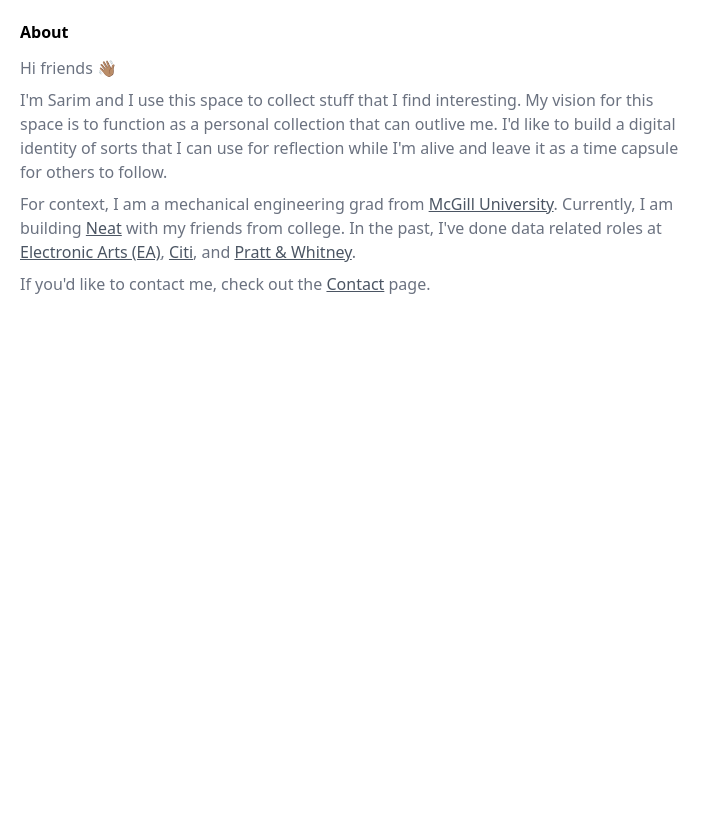
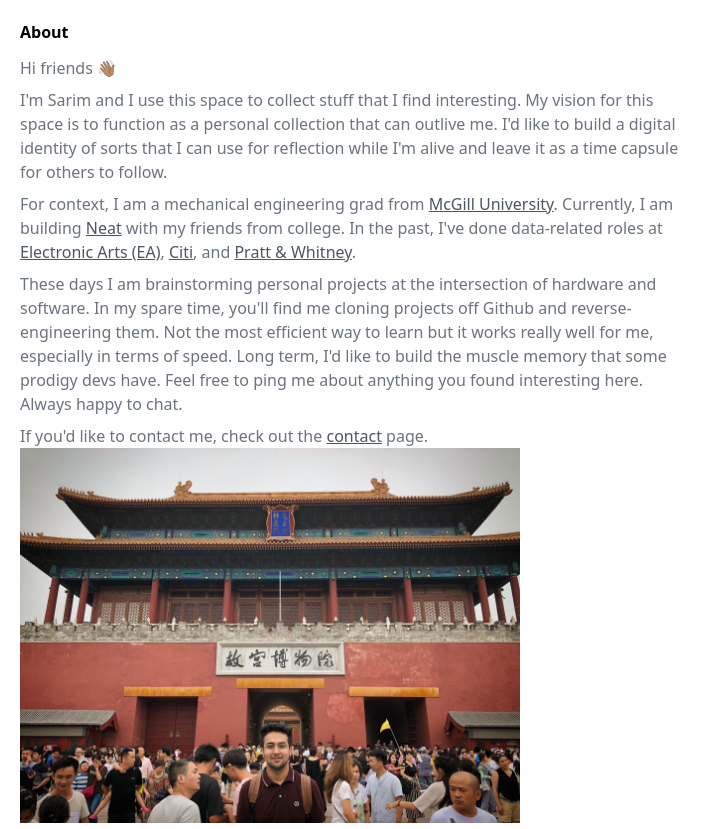
Before and after one commit to sarimrmalik/blog, a Next.js app: page /about in a window 1280 px wide. Shown: the whole page, without its empty margins (0-721 px from the left). Before the commit the page ends 800 px from the top, so only its background shows below. Built offline with nearby package versions, Linux system fonts and the light colour scheme.

Commit message:
Updated About

```diff
--- a/pages/about.js
+++ b/pages/about.js
@@ -1,5 +1,6 @@
 import Link from "../components/Link";
 import Head from "next/head";
+import Image from "next/image";
 
 export default function about() {
   return (
@@ -26,7 +27,7 @@
         <a href="https://neat.run/" target="_blank">
           Neat
         </a>{" "}
-        with my friends from college. In the past, I've done data related roles
+        with my friends from college. In the past, I've done data-related roles
         at{" "}
         <a href="https://www.ea.com/" target="_blank">
           Electronic Arts (EA)
@@ -42,12 +43,30 @@
         .
       </div>
       <div className="mt-2">
+        These days I am brainstorming personal projects at the intersection of
+        hardware and software. In my spare time, you'll find me cloning projects
+        off Github and reverse-engineering them. Not the most efficient way to
+        learn but it works really well for me, especially in terms of speed.
+        Long term, I'd like to build the muscle memory that some prodigy devs
+        have. Feel free to ping me about anything you found interesting here.
+        Always happy to chat.
+      </div>
+      <div className="mt-2">
         If you'd like to contact me, check out the{" "}
         <Link key={"Contact"} href={"/contact"}>
-          Contact
+          contact
         </Link>{" "}
         page.
       </div>
+      <Image
+        alt="Mountains"
+        src="/Beijing.jpeg"
+        width="500"
+        height="375"
+        quality={100}
+        alt="Picture of author"
+        className="flex items-center"
+      />
     </div>
   );
 }
```
Also changed, not shown: public/Beijing.jpeg (added).
